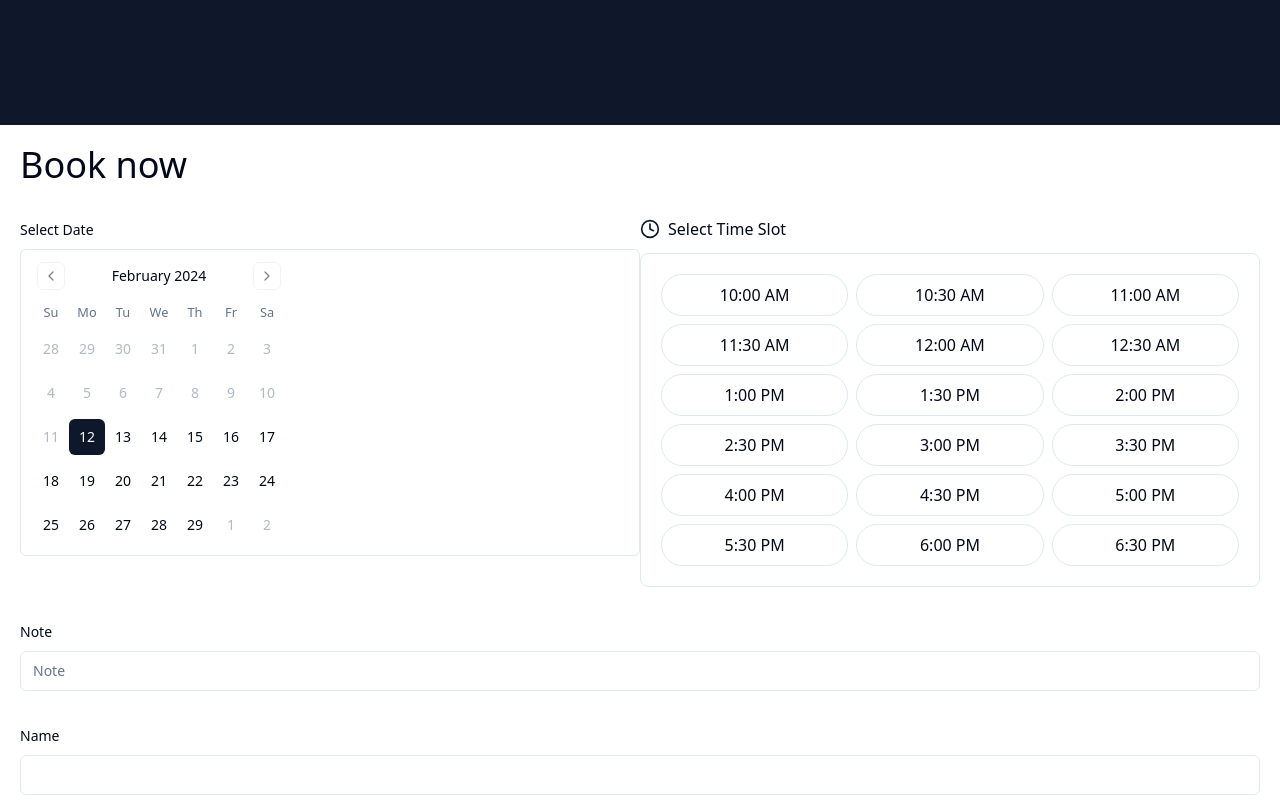
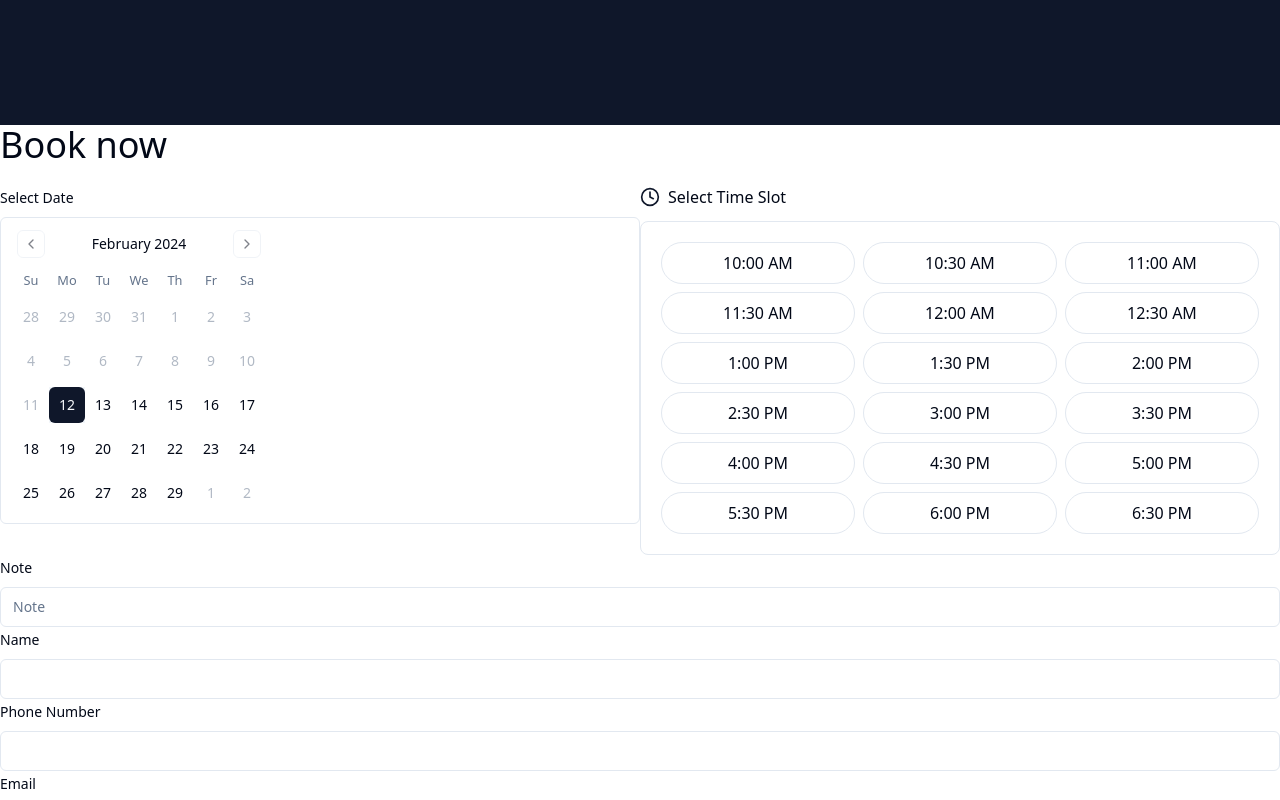
Before and after one commit to victorwp288/clinic, a Next.js app: page / in a window 1280 px wide. Shown: the part 5300-6100 px from the top of the page. Built offline with nearby package versions, Linux system fonts and the light colour scheme.

Commit message:
Refactor BookAppointment component form structure

```diff
--- a/src/components/BookAppointment.jsx
+++ b/src/components/BookAppointment.jsx
@@ -84,11 +84,12 @@ function BookAppointment() {
   }
 
   return (
-    <Form {...form}>
-      <form
-        onSubmit={form.handleSubmit(handleSubmit)}
-        className="container space-y-8 p-5"
-      >
+    <Form
+      {...form}
+      onSubmit={form.handleSubmit(handleSubmit)}
+      className="container space-y-8 p-5"
+    >
+
         <h1 className="text-4xl">Book now</h1>
         <div className="mt-5 grid grid-cols-1 md:grid-cols-2">
           {/* Calender  */}
@@ -191,7 +192,6 @@ function BookAppointment() {
         <Button className="mt-3" color="primary" type="submit">
           Book Appointment
         </Button>
-      </form>
     </Form>
   )
 }
```
